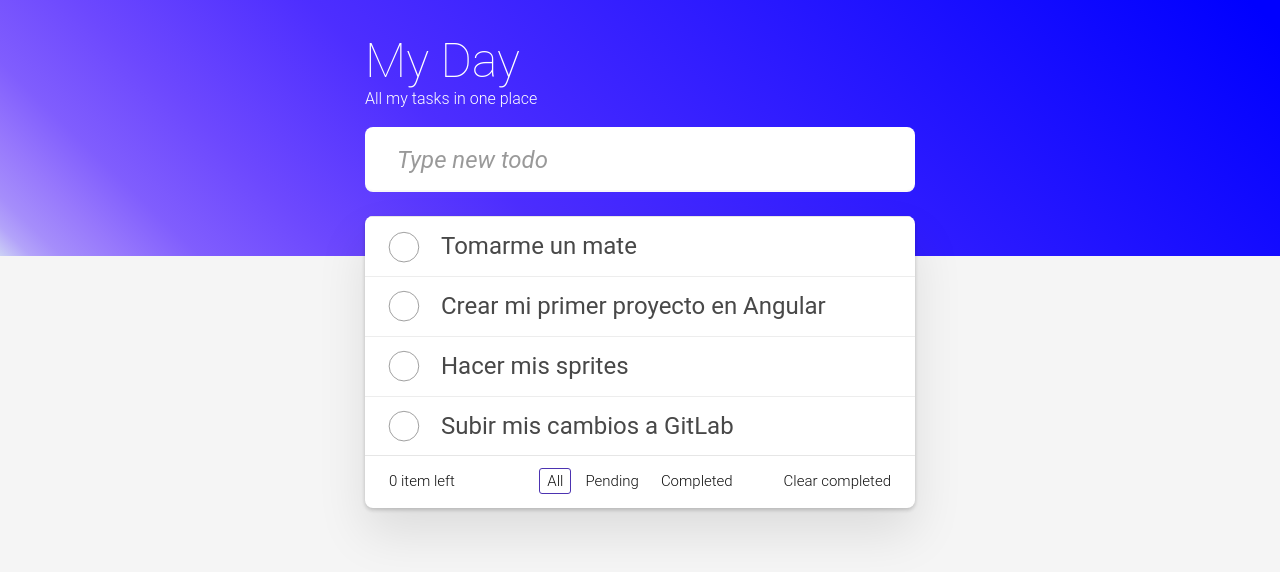
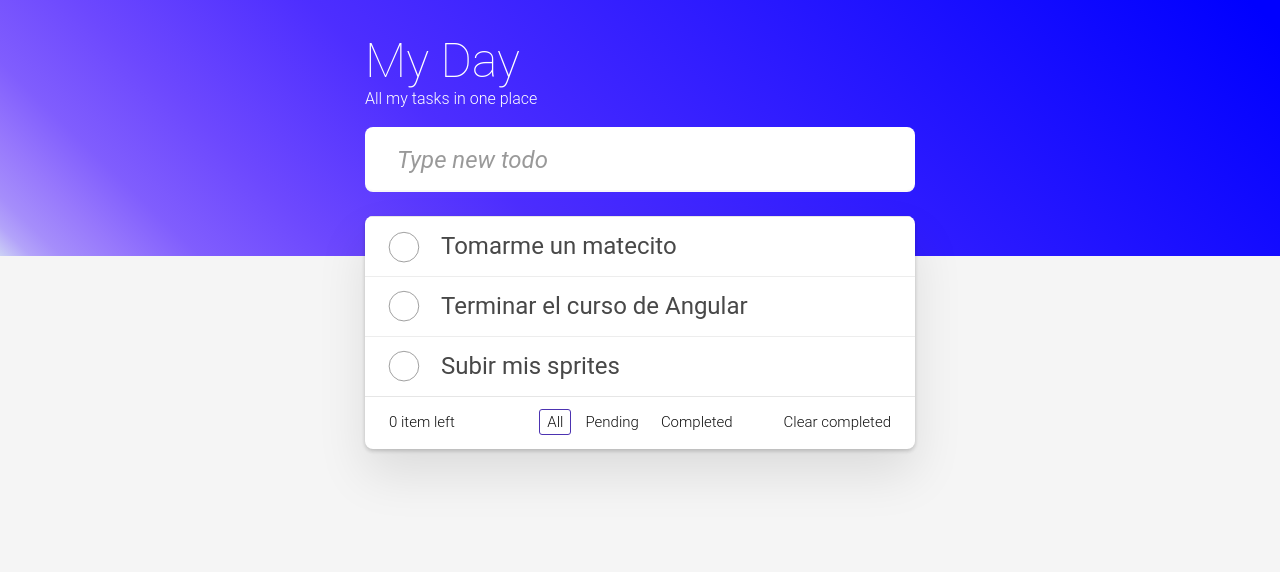
Before and after one commit to AdrianGerman/TodoApp_angular, an Angular app: page / in a window 1280 px wide. Shown: the top 572 px of the page. Built offline with nearby package versions, Linux system fonts and the light colour scheme.

Commit message:
ngFor for objects

```diff
--- /dev/null
+++ b/src/app/models/task.model.ts
@@ -0,0 +1,5 @@
+export interface Task {
+  id: number;
+  title: string;
+  completed: boolean;
+}
--- a/src/app/pages/home/home.component.html
+++ b/src/app/pages/home/home.component.html
@@ -19,7 +19,7 @@
         <li *ngFor="let task of tasks(); index as i">
           <div class="view">
             <input class="toggle" type="checkbox" />
-            <label>{{ task }}</label>
+            <label>{{ task.title }}</label>
             <button class="destroy" (click)="deleteTask(i)"></button>
           </div>
           <input class="edit" value="Buy a unicorn" />
--- a/src/app/pages/home/home.component.ts
+++ b/src/app/pages/home/home.component.ts
@@ -1,5 +1,7 @@
 import { Component, signal } from '@angular/core';
 import { CommonModule } from '@angular/common';
+
+import { Task } from './../../models/task.model';
 
 @Component({
   selector: 'app-home',
@@ -9,17 +11,37 @@ import { CommonModule } from '@angular/common';
   styleUrl: './home.component.css',
 })
 export class HomeComponent {
-  tasks = signal([
-    'Tomarme un mate',
-    'Crear mi primer proyecto en Angular',
-    'Hacer mis sprites',
-    'Subir mis cambios a GitLab',
+  tasks = signal<Task[]>([
+    {
+      id: Date.now(),
+      title: 'Tomarme un matecito',
+      completed: false,
+    },
+    {
+      id: Date.now(),
+      title: 'Terminar el curso de Angular',
+      completed: false,
+    },
+    {
+      id: Date.now(),
+      title: 'Subir mis sprites',
+      completed: false,
+    },
   ]);
 
   changeHandler(event: Event) {
     const input = event.target as HTMLInputElement;
-    const newTasks = input.value;
-    this.tasks.update((tasks) => [...tasks, newTasks]);
+    const newTask = input.value;
+    this.addTask(newTask);
+  }
+
+  addTask(title: string) {
+    const newTask = {
+      id: Date.now(),
+      title,
+      completed: false,
+    };
+    this.tasks.update((tasks) => [...tasks, newTask]);
   }
 
   deleteTask(index: number) {
```
